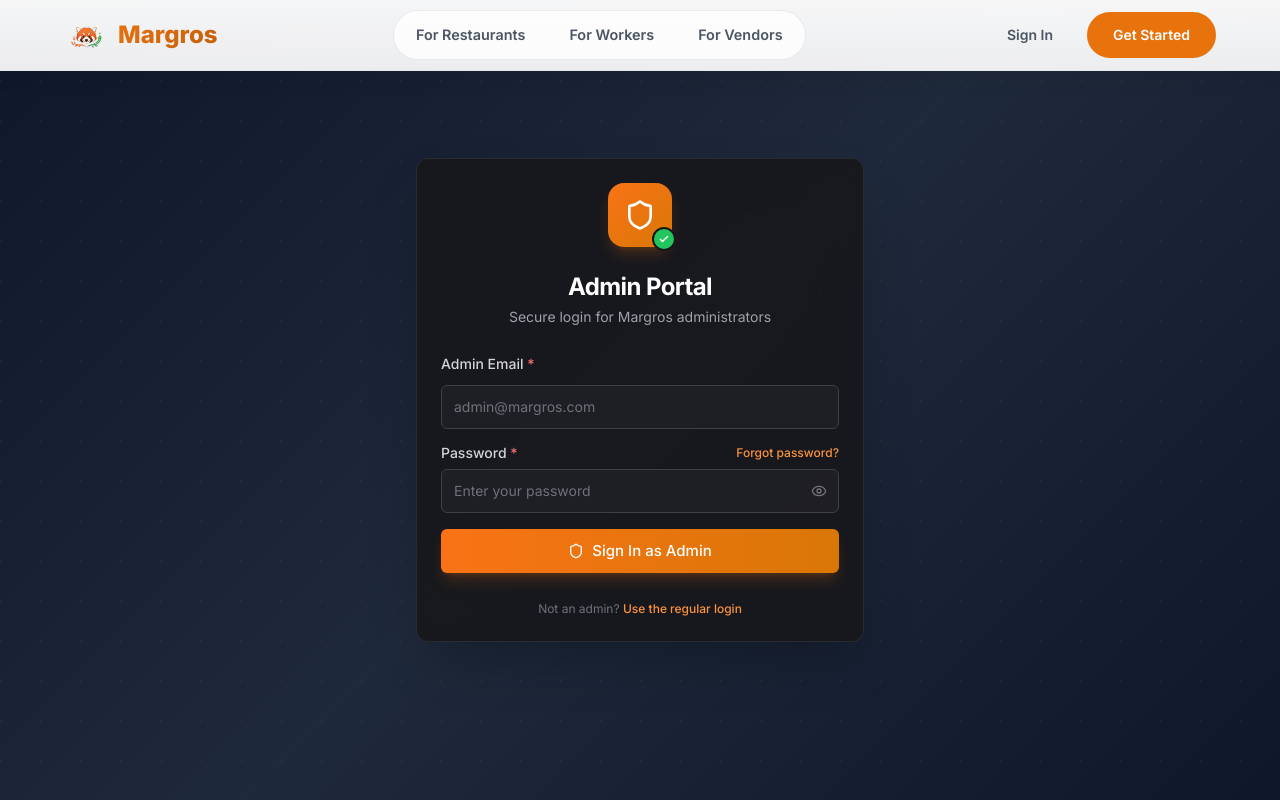
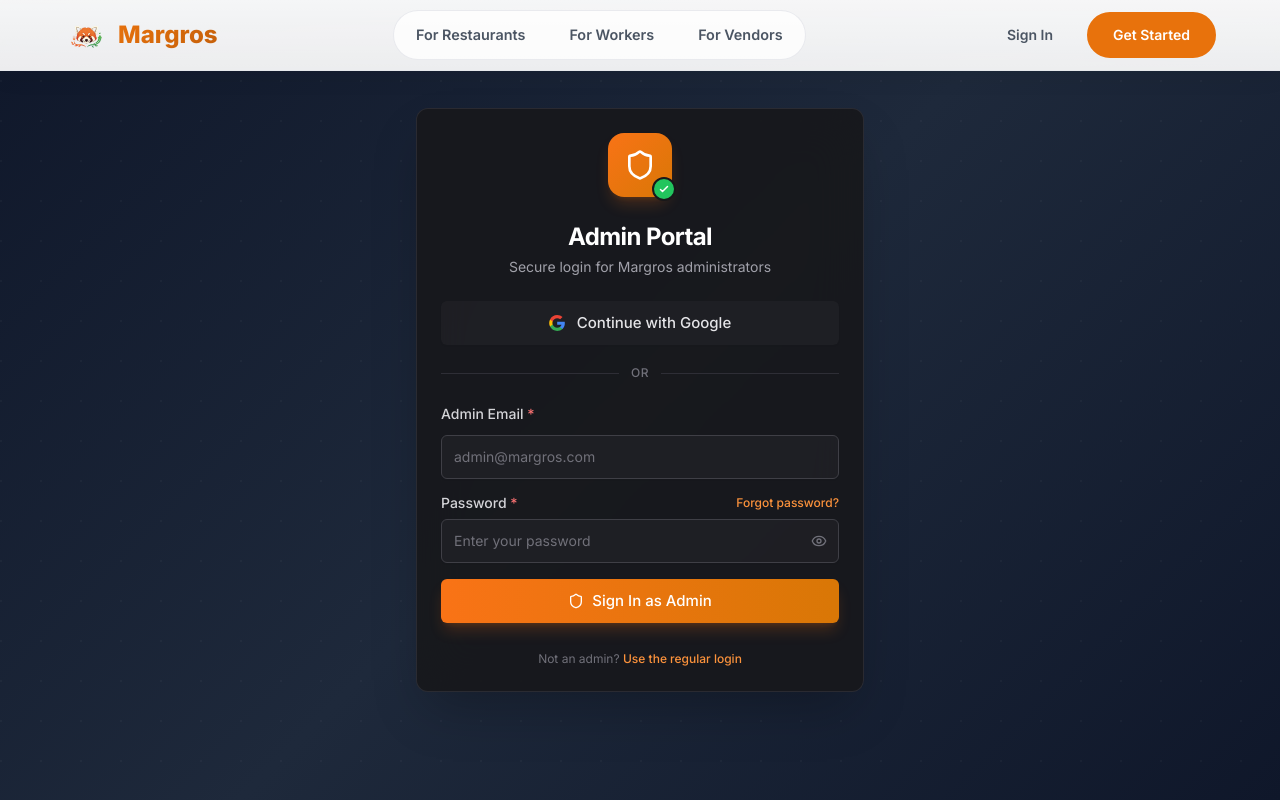
Before and after one commit to Rrayan0001/Marketplace, a Next.js app: page /admin-login in a window 1280 px wide. Shown: the top 800 px of the page. Built offline with nearby package versions, Linux system fonts and the light colour scheme; no server answers.

Commit message:
feat: add admin Google Sign-In and improve forgot password UX

```diff
--- a/app/admin-login/page.js
+++ b/app/admin-login/page.js
@@ -1,12 +1,13 @@
 "use client";
 import { useState } from "react";
 import Link from "next/link";
-import Image from "next/image";
 import { useRouter } from "next/navigation";
 import { auth, db } from "@/lib/firebase/config";
 import {
     signInWithEmailAndPassword,
     sendPasswordResetEmail,
+    GoogleAuthProvider,
+    signInWithPopup,
 } from "firebase/auth";
 import { doc, getDoc } from "firebase/firestore";
 import { Card, CardContent, CardDescription, CardHeader, CardTitle } from "@/components/ui/card";
@@ -30,6 +31,7 @@
     const [email, setEmail] = useState("");
     const [password, setPassword] = useState("");
     const [loading, setLoading] = useState(false);
+    const [googleLoading, setGoogleLoading] = useState(false);
     const [showPassword, setShowPassword] = useState(false);
     const [errorMessage, setErrorMessage] = useState("");
     const [resetSent, setResetSent] = useState(false);
@@ -49,8 +51,10 @@
         } catch (error) {
             if (error.code === 'auth/user-not-found') {
                 setErrorMessage("No admin account found with this email.");
+            } else if (error.code === 'auth/invalid-email') {
+                setErrorMessage("Please enter a valid email address.");
             } else {
-                setErrorMessage("Failed to send reset email. Please try again.");
+                setErrorMessage("Failed to send reset email. If you signed in with Google, use the 'Continue with Google' button instead.");
             }
         } finally {
             setResetLoading(false);
@@ -70,7 +74,6 @@
             const profile = profileSnap.data();
 
             if (!profile || profile.role !== 'admin') {
-                // Not an admin — sign them out immediately
                 await auth.signOut();
                 setErrorMessage("Access restricted. This portal is for administrators only.");
                 setLoading(false);
@@ -89,6 +92,36 @@
                         : 'Something went wrong. Please try again.';
             setErrorMessage(msg);
             setLoading(false);
+        }
+    };
+
+    const handleGoogleLogin = async () => {
+        setGoogleLoading(true);
+        setErrorMessage("");
+        setResetSent(false);
+        try {
+            const provider = new GoogleAuthProvider();
+            const userCredential = await signInWithPopup(auth, provider);
+
+            // Verify admin role
+            const profileSnap = await getDoc(doc(db, 'profiles', userCredential.user.uid));
+            const profile = profileSnap.data();
+
+            if (!profile || profile.role !== 'admin') {
+                await auth.signOut();
+                setErrorMessage("Access restricted. This Google account is not an admin account.");
+                setGoogleLoading(false);
+                return;
+            }
+
+            // Admin confirmed — create session and redirect
+            await createSession(userCredential.user);
+            router.push("/admin");
+        } catch (error) {
+            if (error.code !== 'auth/popup-closed-by-user') {
+                setErrorMessage("Google sign-in failed. Please try again.");
+            }
+            setGoogleLoading(false);
         }
     };
 
@@ -122,7 +155,7 @@
                         <Alert className="bg-green-950/40 border-green-800 text-green-200">
                             <CheckCircle2 className="h-4 w-4 !text-green-400" />
                             <AlertTitle className="text-green-200">Reset Email Sent</AlertTitle>
-                            <AlertDescription className="text-green-300/80">Check your inbox for a password reset link.</AlertDescription>
+                            <AlertDescription className="text-green-300/80">Check your inbox (and spam folder) for a password reset link.</AlertDescription>
                         </Alert>
                     )}
 
@@ -133,6 +166,36 @@
                             <AlertDescription className="text-red-300/80">{errorMessage}</AlertDescription>
                         </Alert>
                     )}
+
+                    {/* Google Sign-In Button */}
+                    <Button
+                        type="button"
+                        variant="outline"
+                        className="w-full h-11 font-medium border-zinc-600 bg-zinc-800/50 hover:bg-zinc-700/60 flex items-center justify-center gap-3 text-zinc-200 text-[15px] transition-all"
+                        onClick={handleGoogleLogin}
+                        disabled={googleLoading || loading}
+                    >
+                        {googleLoading ? (
+                            <span className="h-5 w-5 border-2 border-zinc-400 border-t-transparent rounded-full animate-spin" />
+                        ) : (
+                            <svg viewBox="0 0 24 24" width="20" height="20" xmlns="http://www.w3.org/2000/svg">
+                                <g transform="matrix(1, 0, 0, 1, 27.009001, -39.238998)">
+                                    <path fill="#4285F4" d="M -3.264 51.509 C -3.264 50.719 -3.334 49.969 -3.454 49.239 L -14.754 49.239 L -14.754 53.749 L -8.284 53.749 C -8.574 55.229 -9.424 56.479 -10.684 57.329 L -10.684 60.329 L -6.824 60.329 C -4.564 58.239 -3.264 55.159 -3.264 51.509 Z" />
+                                    <path fill="#34A853" d="M -14.754 63.239 C -11.514 63.239 -8.804 62.159 -6.824 60.329 L -10.684 57.329 C -11.764 58.049 -13.134 58.489 -14.754 58.489 C -17.884 58.489 -20.534 56.379 -21.484 53.529 L -25.464 53.529 L -25.464 56.619 C -23.494 60.539 -19.444 63.239 -14.754 63.239 Z" />
+                                    <path fill="#FBBC05" d="M -21.484 53.529 C -21.734 52.809 -21.864 52.039 -21.864 51.239 C -21.864 50.439 -21.724 49.669 -21.484 48.949 L -21.484 45.859 L -25.464 45.859 C -26.284 47.479 -26.754 49.299 -26.754 51.239 C -26.754 53.179 -26.284 54.999 -25.464 56.619 L -21.484 53.529 Z" />
+                                    <path fill="#EA4335" d="M -14.754 43.989 C -12.984 43.989 -11.404 44.599 -10.154 45.789 L -6.734 42.369 C -8.804 40.429 -11.514 39.239 -14.754 39.239 C -19.444 39.239 -23.494 41.939 -25.464 45.859 L -21.484 48.949 C -20.534 46.099 -17.884 43.989 -14.754 43.989 Z" />
+                                </g>
+                            </svg>
+                        )}
+                        {googleLoading ? "Connecting..." : "Continue with Google"}
+                    </Button>
+
+                    {/* Divider */}
+                    <div className="relative flex items-center gap-3">
+                        <div className="flex-1 h-px bg-zinc-700/60" />
+                        <span className="text-xs text-zinc-500 font-medium uppercase tracking-wider">or</span>
+                        <div className="flex-1 h-px bg-zinc-700/60" />
+                    </div>
 
                     <form onSubmit={handleLogin} className="space-y-4">
                         <div className="space-y-2">
@@ -183,7 +246,7 @@
                         <Button
                             type="submit"
                             className="w-full h-11 bg-gradient-to-r from-orange-500 to-amber-600 hover:from-orange-600 hover:to-amber-700 text-white font-medium text-[15px] transition-all shadow-lg shadow-orange-500/20"
-                            disabled={loading}
+                            disabled={loading || googleLoading}
                         >
                             {loading ? (
                                 <span className="flex items-center gap-2">
```
